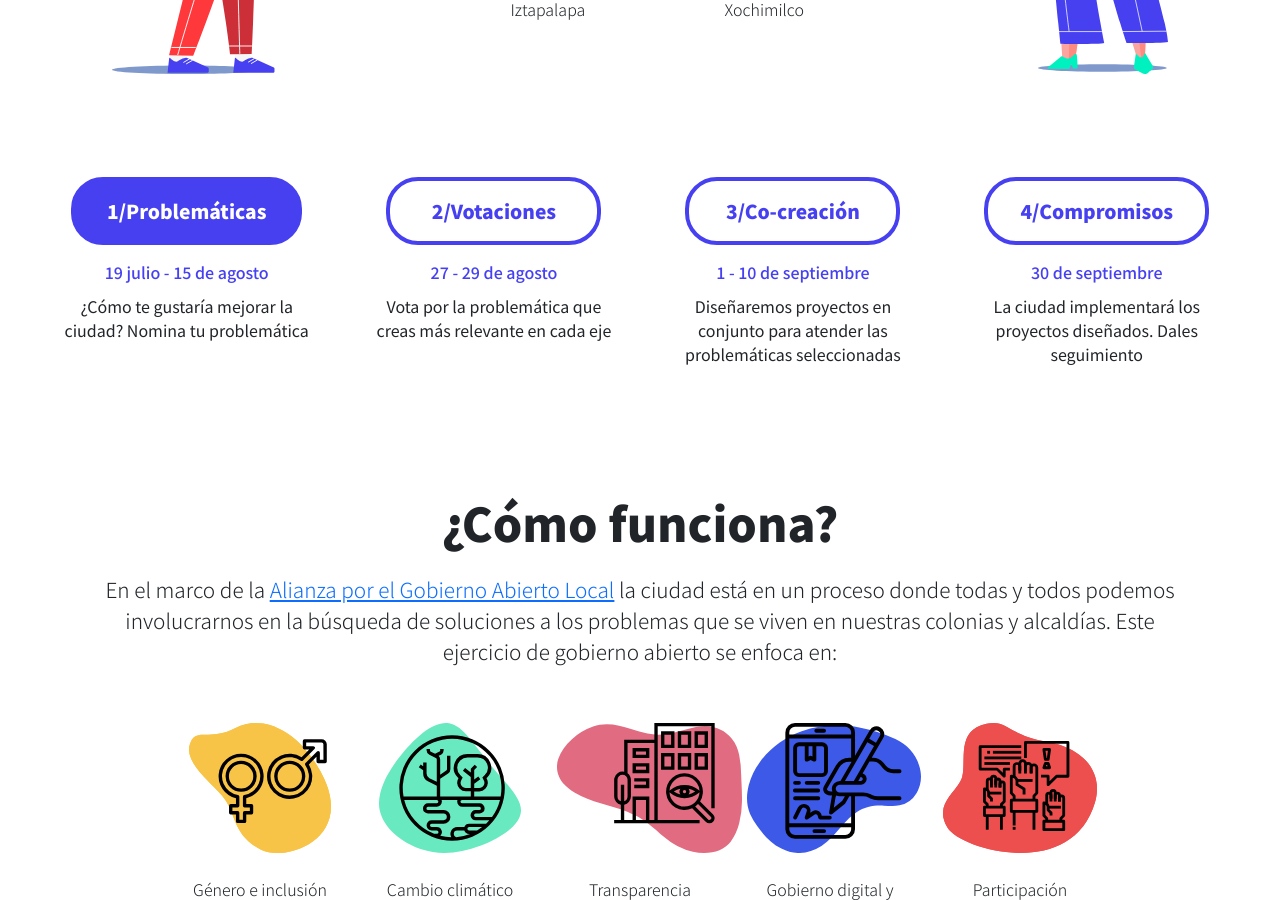
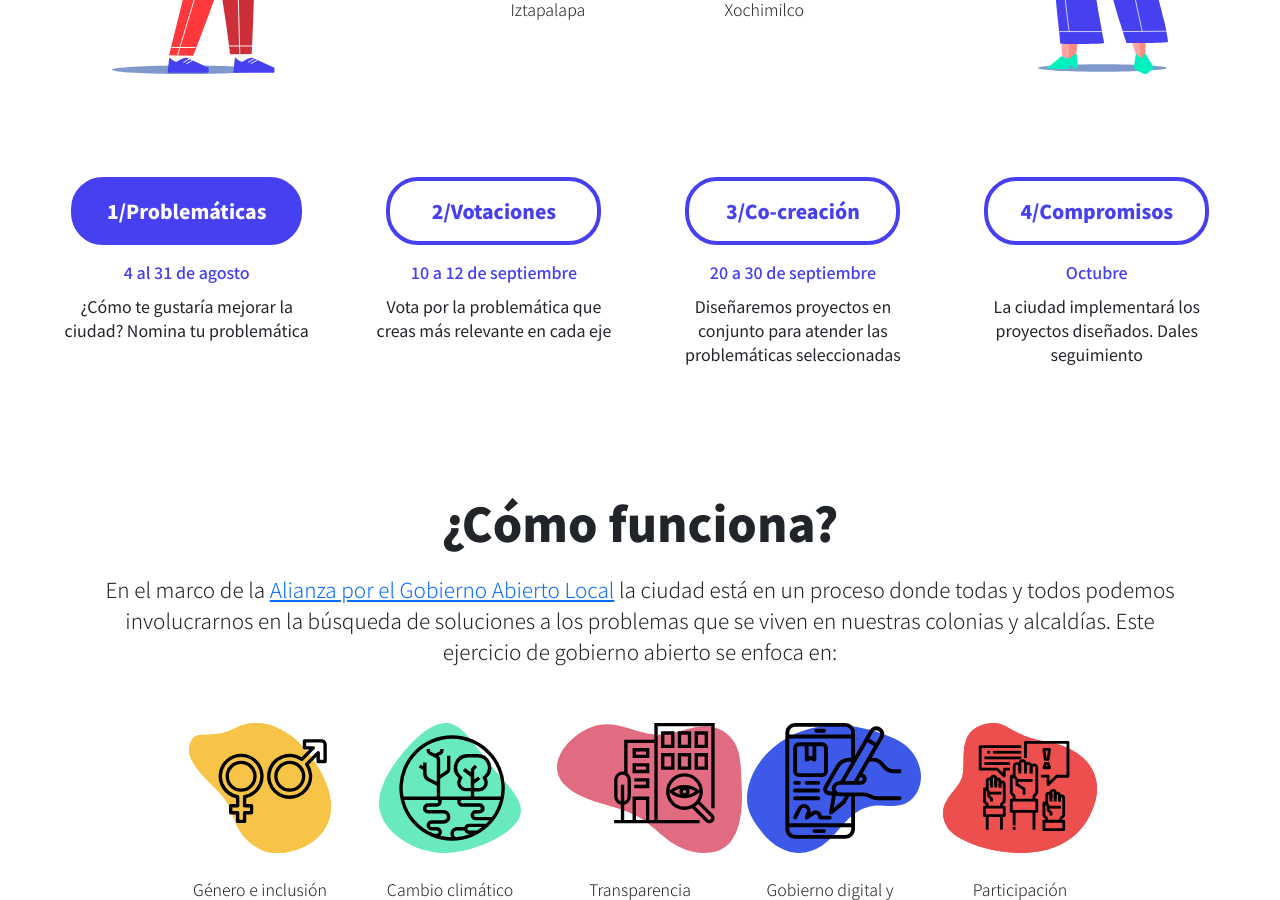
Before and after one commit to basicavisual/ogplocal, a Jekyll site: the page built from index.markdown, in a window 1280 px wide and 900 px high, scrolled down 487 px. Built offline with Jekyll 4.4.1, drawn with Linux system fonts in a browser that asks for light colours; nearby versions of some CDN libraries.

Commit message:
corrected dates

```diff
--- a/_includes/home/timeline.html
+++ b/_includes/home/timeline.html
@@ -6,7 +6,7 @@
                 <p class="timeline-numeros">1</p>
                 <div class="active timeline-button"><a class="active" href="">1/Problemáticas</a></div>
 
-                <p class="timeline-fecha">19 julio - 15 de agosto</p>
+                <p class="timeline-fecha">4 al 31 de agosto</p>
                 <p class="timeline-descripcion">
                     ¿Cómo te gustaría mejorar la ciudad? Nomina tu problemática
                 </p>
@@ -16,7 +16,7 @@
                 <p class="timeline-numeros">2</p>
                 <div class="timeline-button"><a href="">2/Votaciones</a></div>
 
-                <p class="timeline-fecha">27 - 29 de agosto</p>
+                <p class="timeline-fecha">10 a 12 de septiembre</p>
                 <p class="timeline-descripcion">
                     Vota por la problemática que creas más relevante en cada eje
                 </p>
@@ -26,7 +26,7 @@
                 <p class="timeline-numeros">3</p>
                 <div class="timeline-button"><a href="">3/Co-creación</a></div>
 
-                <p class="timeline-fecha">1 - 10 de septiembre</p>
+                <p class="timeline-fecha">20 a 30 de septiembre</p>
                 <p class="timeline-descripcion">
                     Diseñaremos proyectos en conjunto para atender las problemáticas seleccionadas
                 </p>
@@ -35,7 +35,7 @@
                 <!-- <img src="assets/images/numeros/4.svg" alt="1" class="numero"> -->
                 <p class="timeline-numeros">4</p>
                 <div class="timeline-button"><a href="">4/Compromisos</a></div>
-                <p class="timeline-fecha">30 de septiembre</p>
+                <p class="timeline-fecha">Octubre</p>
                 <p class="timeline-descripcion">
                     La ciudad implementará los proyectos diseñados. Dales seguimiento
                 </p>
```
